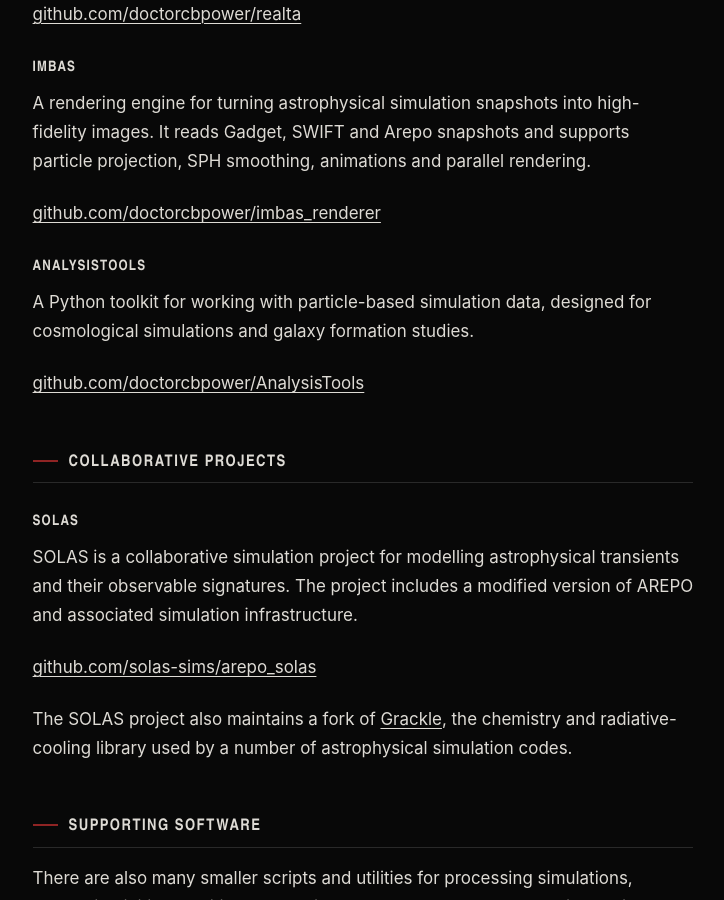
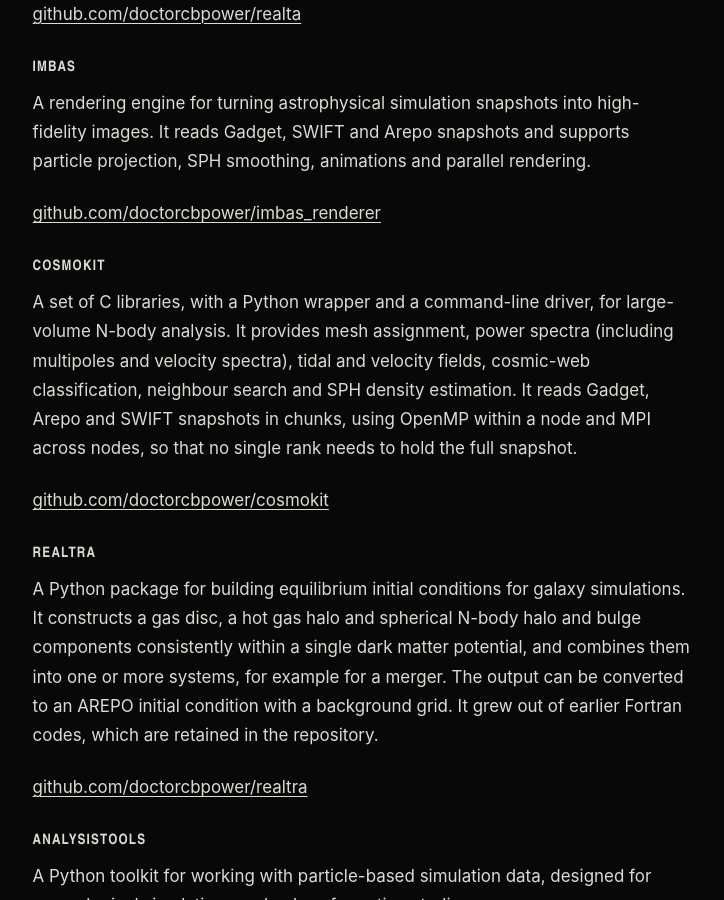
Before and after one commit to doctorcbpower/doctorcbpower.github.io, a Jekyll site: the page built from software.html, in a window 1280 px wide and 900 px high, scrolled down 1237 px. Shown: the whole window, without its empty margins (277-1001 px from the left). Built offline with Jekyll 4.4.1, drawn with Linux system fonts in a browser that asks for light colours.

Commit message:
Some updates to software

```diff
--- a/software.html
+++ b/software.html
@@ -33,6 +33,18 @@
 
 <p><a href="https://github.com/doctorcbpower/imbas_renderer">github.com/doctorcbpower/imbas_renderer</a></p>
 
+<h3>cosmokit</h3>
+
+<p>A set of C libraries, with a Python wrapper and a command-line driver, for large-volume N-body analysis. It provides mesh assignment, power spectra (including multipoles and velocity spectra), tidal and velocity fields, cosmic-web classification, neighbour search and SPH density estimation. It reads Gadget, Arepo and SWIFT snapshots in chunks, using OpenMP within a node and MPI across nodes, so that no single rank needs to hold the full snapshot.</p>
+
+<p><a href="https://github.com/doctorcbpower/cosmokit">github.com/doctorcbpower/cosmokit</a></p>
+
+<h3>realtra</h3>
+
+<p>A Python package for building equilibrium initial conditions for galaxy simulations. It constructs a gas disc, a hot gas halo and spherical N-body halo and bulge components consistently within a single dark matter potential, and combines them into one or more systems, for example for a merger. The output can be converted to an AREPO initial condition with a background grid. It grew out of earlier Fortran codes, which are retained in the repository.</p>
+
+<p><a href="https://github.com/doctorcbpower/realtra">github.com/doctorcbpower/realtra</a></p>
+
 <h3>AnalysisTools</h3>
 
 <p>A Python toolkit for working with particle-based simulation data, designed for cosmological simulations and galaxy formation studies.
```
